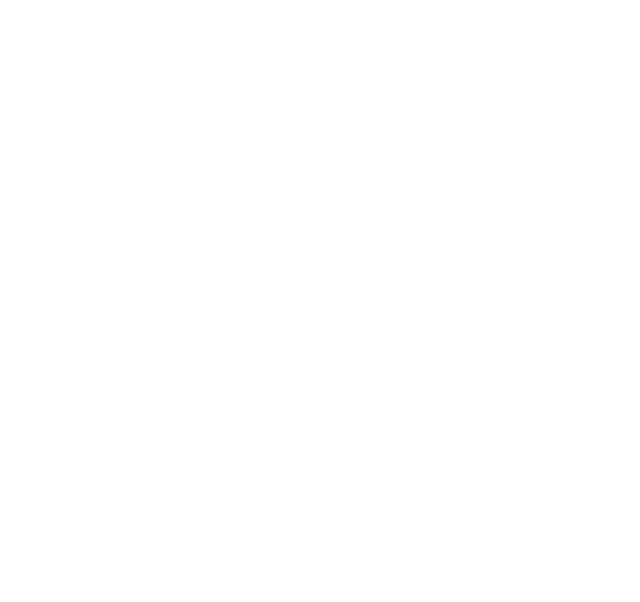
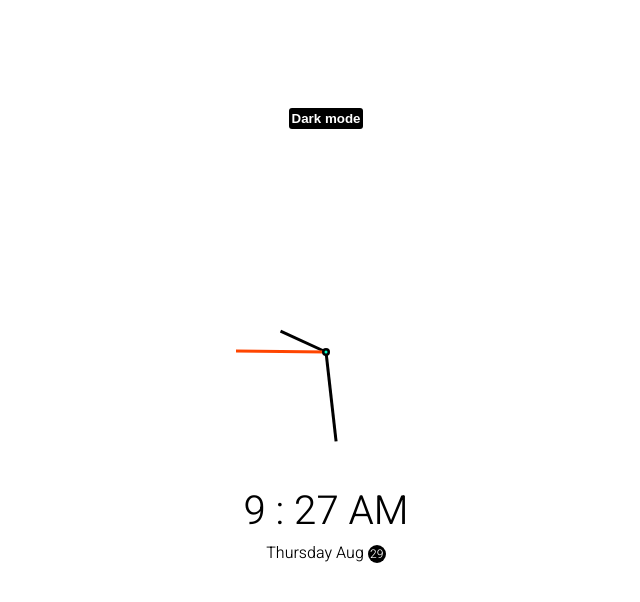
Before and after one commit to SHIJILCG/50projects, a plain HTML site: page 019/vers2/index.html in a window 1280 px wide. Shown: the whole page, without its empty margins (314-954 px from the left). Drawn offline with Linux system fonts and the light colour scheme.

Commit message:
last commit in 019 vers2

```diff
--- a/019/vers2/index.html
+++ b/019/vers2/index.html
@@ -3,13 +3,21 @@
 <head>
     <meta charset="UTF-8">
     <meta name="viewport" content="width=device-width, initial-scale=1.0">
+    <link rel="stylesheet" href="style.css">
     <title>Document</title>
 </head>
 <body>
+     <button id="toggle">Dark mode</button>
      <div class="container">
-        <span>
-            <div class="silde"></div>
-        </span>
+         <div class="clock">
+            <div class="needle hour"></div>
+            <div class="needle minutes"></div>
+            <div class="needle seconds"></div>
+            <div class="middle-part"></div>
+         </div>
+         <div class="time">12:00</div>
+         <div class="date">SUNDAY Jan <span id="circular">2</span></div>
      </div>
+     <script src="scrit.js"></script>
 </body>
 </html>
--- a/019/vers2/scrit.js
+++ b/019/vers2/scrit.js
@@ -0,0 +1,43 @@
+const toggle=document.getElementById('toggle');
+const dateEl=document.querySelector('.date');
+const timeEl=document.querySelector('.time');
+const hourEl=document.querySelector('.hour');
+const minuteEl=document.querySelector('.minutes');
+const secondEl=document.querySelector('.seconds');
+
+const days =["Sunday","Monday","Tuesday","Wednesday","Thursday","Friday","Saturday"];
+const months=["Jan","Feb","Mar","Apr","May","Jun","Jul","Aug","Sep","Nov","Dec"]
+
+toggle.addEventListener('click',()=>{
+     const html=document.querySelector('html');
+     if(html.classList.contains('active')){
+        html.classList.remove('active');
+        toggle.innerHTML='Light Mode'
+     }else{
+        html.classList.add('active')
+        toggle.innerHTML='Dark Mode'
+     }
+})
+
+function makeclock(){
+    const time=new Date();
+    const day=time.getDay();
+    const month=time.getMonth();
+    const date=time.getDate();
+    const hour=time.getHours();
+    const minute=time.getMinutes();
+    const second=time.getSeconds();
+    const hourin12= hour % 12;
+    const amorpm= hour < 12 ? 'AM' : 'PM';
+    hourEl.style.transform=`translate(-50%,-100%)rotate(${scale(hourin12,0,11,0,360)}deg)`;
+    minuteEl.style.transform=`translate(-50%,-100%)rotate(${scale(minute,0,56,0,360)}deg)`;
+    secondEl.style.transform=`translate(-50%,-100%)rotate(${scale(second,0,56,0,360)}deg)`;
+    dateEl.innerHTML=`${days[day]} ${months[month]} <span id=circular>${date}</span>`;
+    timeEl.innerHTML=`${hourin12 === 0 ? 12 : hourin12} : ${minute < 10 ? `0` : minute} ${amorpm}`
+
+}
+
+const scale = (num, in_min, in_max, out_min, out_max) => {
+    return (num - in_min) * (out_max - out_min) / (in_max - in_min) + out_min;
+}
+setInterval(makeclock,1000)
--- a/019/vers2/style.css
+++ b/019/vers2/style.css
@@ -0,0 +1,113 @@
+@import url('https://fonts.googleapis.com/css?family=Heebo:300&display=swap');
+
+* {
+    box-sizing: border-box;
+}
+
+:root {
+    --primary-color: #000;
+    --secondry-color: #fff;
+}
+
+html.active {
+    --primary-color: #fff;
+    --secondry-color: #333;
+}
+
+body {
+    font-family: 'Heebo', sans-serif;
+    background-color: var(--secondry-color);
+    display: flex;
+    align-items: center;
+    justify-content: center;
+    height: 100vh;
+    position: relative;
+    transition: all 0.4s ease;
+}
+
+#toggle {
+    position: absolute;
+    top: 100px;
+    background-color: var(--primary-color);
+    border: 0;
+    color: var(--secondry-color);
+    padding: 3px;
+    font-weight: bold;
+    border-radius: 3px;
+}
+
+#toggle:active {
+    outline: 0;
+}
+.container{
+    display: flex;
+    flex-direction: column;
+    text-align: center;
+}
+.clock {
+    width: 200px;
+    height: 200px;
+    position: relative;
+}
+.time{
+    margin-top: 30px;
+    color: var(--primary-color);
+    font-size: 40px;
+}
+.date{
+    color: var(--primary-color);
+}
+.needle{
+   position: absolute;
+   width: 3px;
+   background-color: var(--primary-color);
+   height: 50px;
+   top: 50%;
+   left: 50%;
+   transform-origin: bottom center;
+   transition: 0.4s ease-in;
+}
+.needle.hour{
+    transform: translate(-50%,-100%)rotate(0deg);
+}
+.needle.minutes{
+    transform: translate(-50%,-100%)rotate(5deg);
+    height: 90px;
+}
+.needle.seconds{
+    transform: translate(-50%,-100%)rotate(30deg);
+    background-color: orangered;
+    height: 90px;
+}
+.middle-part{
+    position: absolute;
+    top: 50%;
+    left: 50%;
+    height: 8px;
+    width: 8px;
+    background-color: #000;
+    transform: translate(-50%,-50%);
+    border-radius: 50%;
+}
+.middle-part::after{
+    content: '';
+    position: absolute;
+    top: 50%;
+    left: 50%;
+    height: 3px;
+    width: 3px;
+    background-color: #00ffc8;
+    transform: translate(-50%,-50%);
+    border-radius: 50%;
+}
+#circular{
+    height: 18px;width: 18px;
+    background-color: var(--primary-color);
+    color: var(--secondry-color);
+    border-radius: 50%;
+    display: inline-flex;
+    align-items: center;
+    justify-content: center;
+    font-size: 12px;
+    transition: all 0.4s ease;
+}
```
